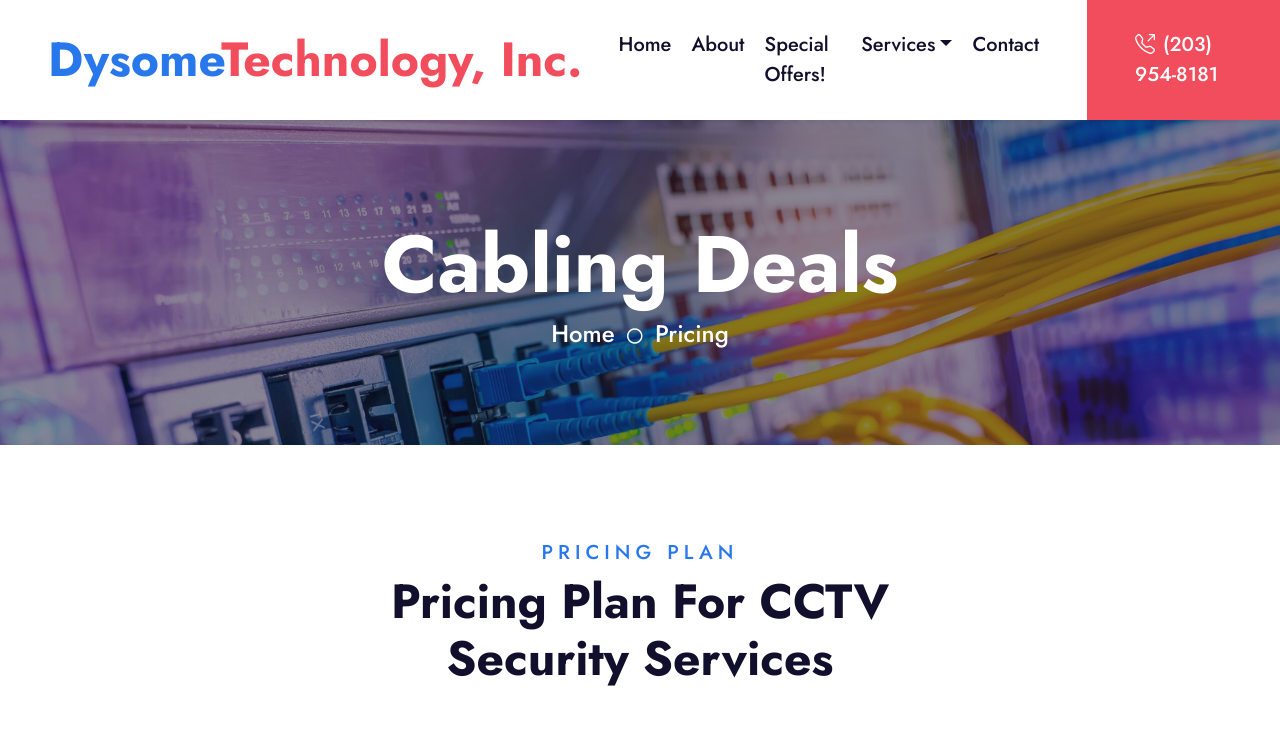
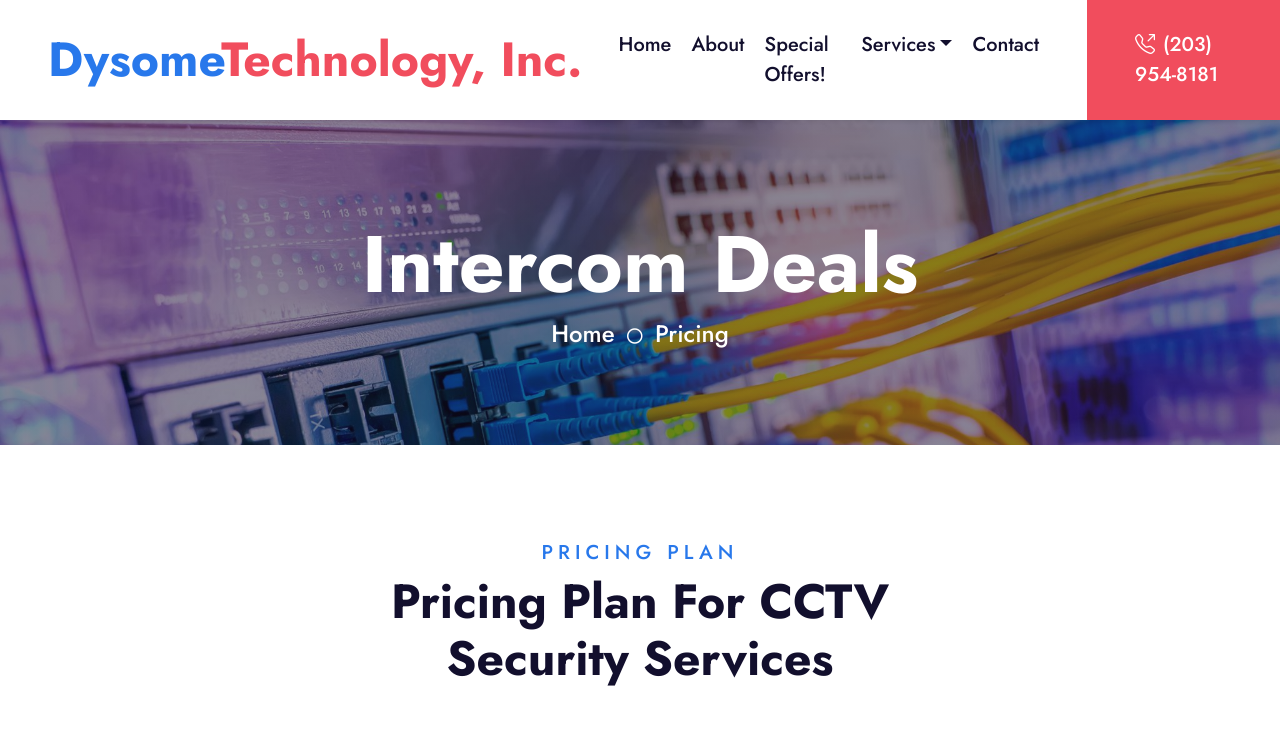
Before and after one commit to chhak/icable, a plain HTML site: page intercom.htm in a window 1280 px wide. Shown: the top 733 px of the page. Drawn offline with nearby package versions, Linux system fonts and the light colour scheme.

Commit message:
Update and rename intercom.html to intercom.htm

```diff
--- a/camera.htm
+++ b/intercom.htm
@@ -3,7 +3,7 @@
 
 <head>
     <meta charset="utf-8">
-    <title>Dysome Tehnology, Inc.</title>
+    <title>Dysome Technology, Inc.</title>
     <meta content="width=device-width, initial-scale=1.0" name="viewport">
     <meta content="Free HTML Templates" name="keywords">
     <meta content="Free HTML Templates" name="description">
@@ -68,7 +68,7 @@
     <div class="container-fluid bg-primary p-5 hero-header mb-5">
         <div class="row py-5">
             <div class="col-12 text-center">
-                <h1 class="display-1 text-white animated zoomIn">Cabling Deals</h1>
+                <h1 class="display-1 text-white animated zoomIn">Intercom Deals</h1>
                 <a href="" class="h4 text-white">Home</a>
                 <i class="far fa-circle text-white px-2"></i>
                 <a href="" class="h4 text-white">Pricing</a>
```
